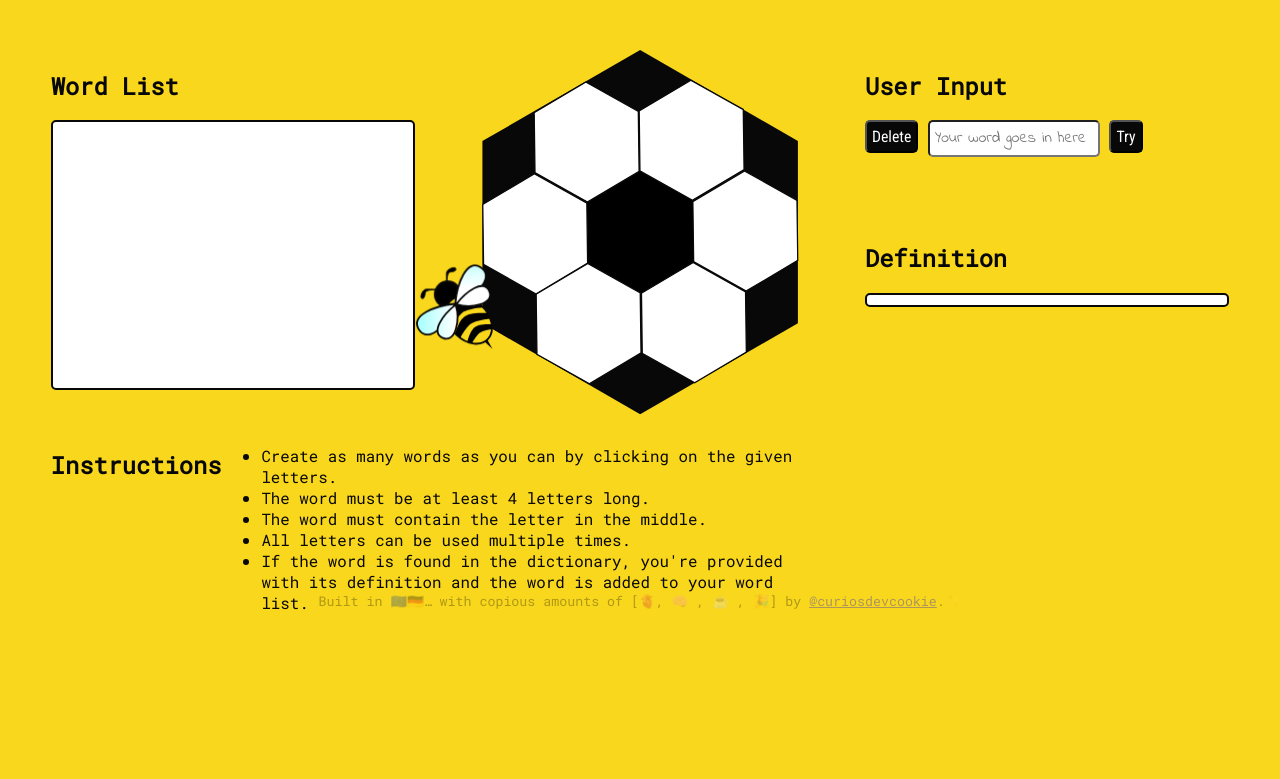
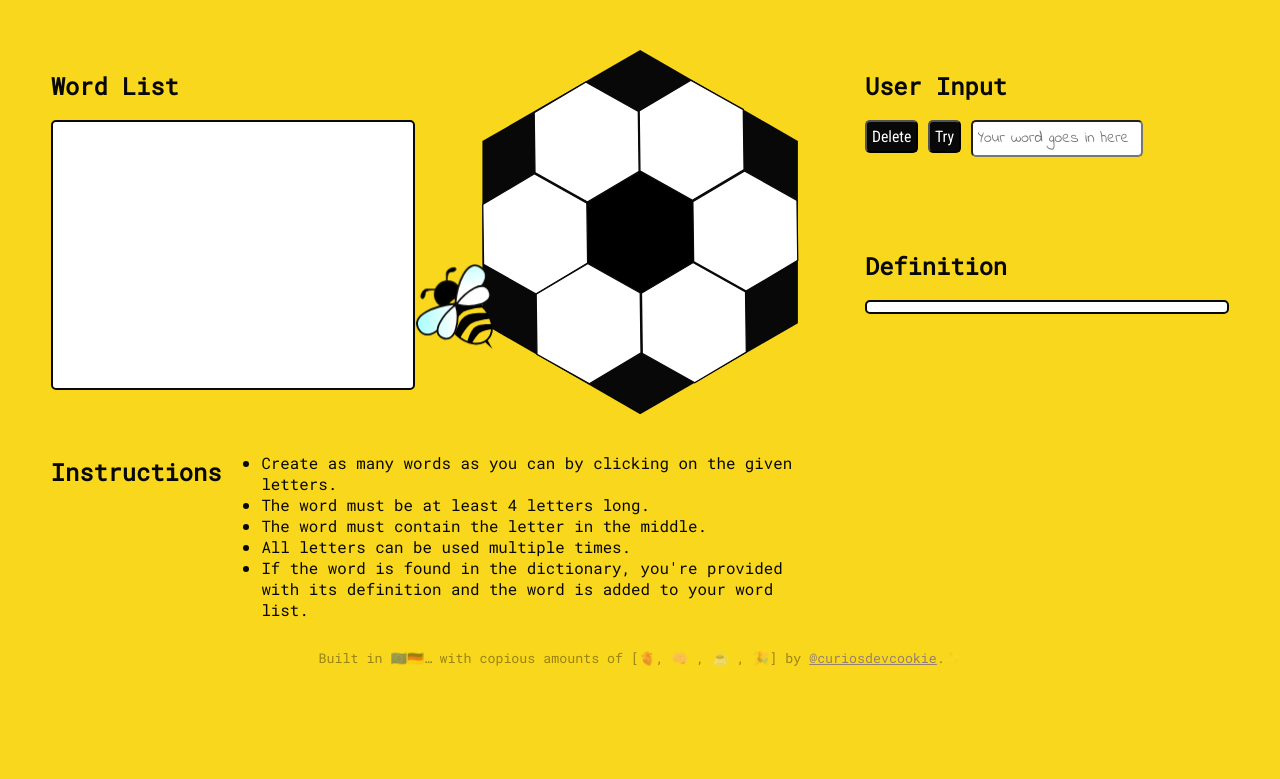
Before and after one commit to curiosdevcookie/Harvard-CS50, a Flask app: template week_11__final-project/spelling_bee/templates/index.html in a window 1280 px wide. Shown: the part 108-887 px from the top of the page. After the commit the page ends 774 px from the top, so only its background shows below. Run offline with Flask 3, Linux system fonts and the light colour scheme; the template is opened without the code that fills it, so the values that code supplies are empty.

Commit message:
Small CSS update.

```diff
--- a/week_11__final-project/spelling_bee/static/css/index.css
+++ b/week_11__final-project/spelling_bee/static/css/index.css
@@ -64,7 +64,7 @@ main {
 
   grid-template-columns: 1fr 1fr 1fr;
   grid-template-rows: 15rem 1fr 10rem;
-  row-gap: calc(1rem + 1vw);
+  row-gap: 3rem;
   column-gap: calc(3rem + 1vw);
   padding: 0 calc(3rem + 1vw);
 
@@ -260,7 +260,6 @@ input {
   overflow-y: scroll;
 }
 
-
 #word-list-ul {
   min-height: 20vw;
   column-count: 3;
@@ -275,7 +274,8 @@ cdc-footer {
 
 
 footer {
-  opacity: 0.3;
+  margin-top: 5rem;
+  opacity: 0.4;
   animation: slide-upwards 3s, change_opacity 3s;
 }
 
--- a/week_11__final-project/spelling_bee/templates/index.html
+++ b/week_11__final-project/spelling_bee/templates/index.html
@@ -20,9 +20,6 @@
       <form action='/regenerate' method='post'>
         <button hidden type='submit'>Regenerate</button>
       </form>
-      <!-- <h3>Letters of the Day: {{ random_seven }}</h3>
-
-    <h3>Words of the Day: {{ words_results }}</h3> -->
     </header>
 
     <main>
@@ -271,9 +268,9 @@
       <form id=input action='/' method='post'>
         <h2>User Input</h2>
         <button id='delete' type='button'>Delete</button>
+        <button id='submit' type='submit'>Try</button>
         <input readonly id='input-word' type='text' name='term' minlength='4'
           required placeholder='Your word goes in here'>
-        <button id='submit' type='submit'>Try</button>
       </form>
 
       {% with messages = get_flashed_messages() %}
@@ -293,15 +290,6 @@
         <h2>Definition</h2>
         <p id='definition-area'>
           {{ definition }}
-          <!-- Lorem ipsum, dolor sit amet consectetur
-          adipisicing elit. Officiis, repudiandae enim impedit saepe, quasi
-          veritatis debitis velit expedita eligendi quisquam temporibus
-          similique cupiditate animi eaque porro. Voluptatibus exercitationem
-          qui consequuntur. Lorem ipsum, dolor sit amet consectetur
-          adipisicing elit. Officiis, repudiandae enim impedit saepe, quasi
-          veritatis debitis velit expedita eligendi quisquam temporibus
-          similique cupiditate animi eaque porro. Voluptatibus exercitationem
-          qui consequuntur. -->
         </p>
       </section>
 
```
